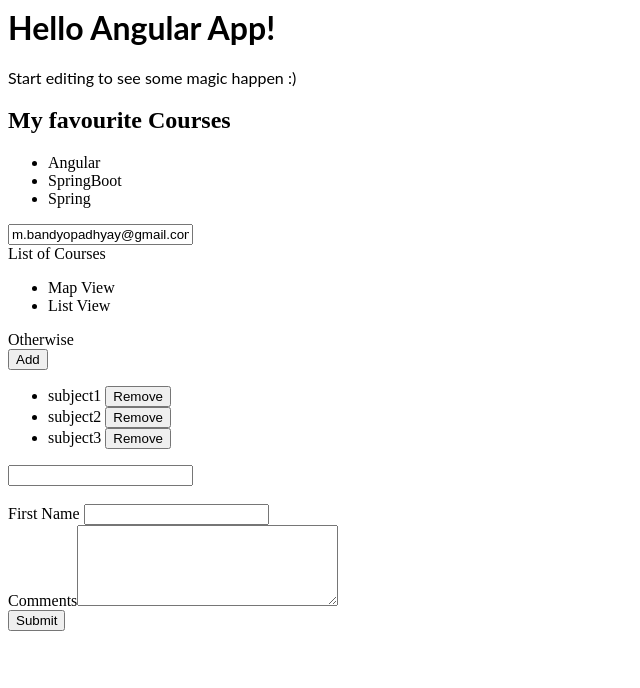
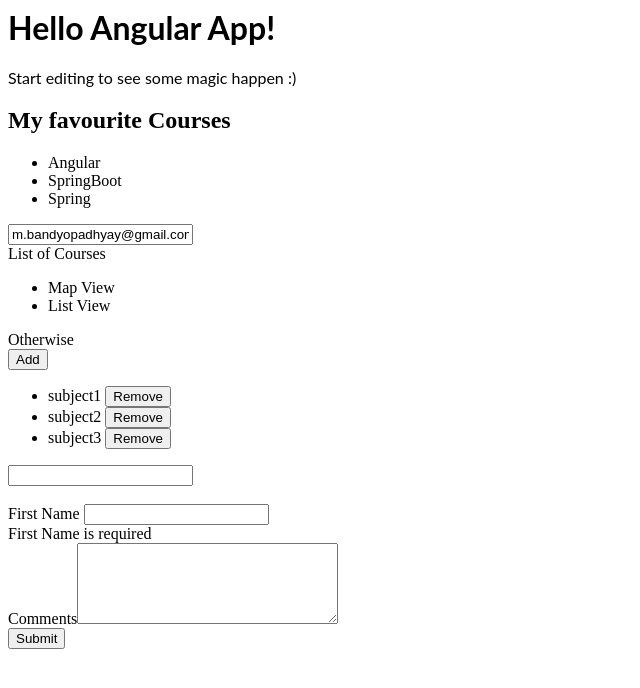
Before and after one commit to mbandyopadhyay10/angular-artdwn, an Angular app: page / in a window 1280 px wide. Shown: the top 688 px of the page, without its empty margins (0-640 px from the left). Built offline with nearby package versions, Linux system fonts and the light colour scheme.

Commit message:
1 file modified

```diff
--- a/src/app/contact-form/contact-form.component.html
+++ b/src/app/contact-form/contact-form.component.html
@@ -1,7 +1,8 @@
 <form >
   <div class="form-group">
      <label for="firstName">First Name </label>
-   <input id="firstName" ngModel name="firstName" #firstName="ngModel" type="text" (change)="log(firstName)" class="form-control">
+   <input required id="firstName" ngModel name="firstName" #firstName="ngModel" type="text" (change)="log(firstName)" class="form-control">
+   <div class="alert alert-danger" *ngIf="!firstName.valid">First Name is required</div>
   </div>
   <div class="form-group">
     <label for="comment">Comments</label>
```
